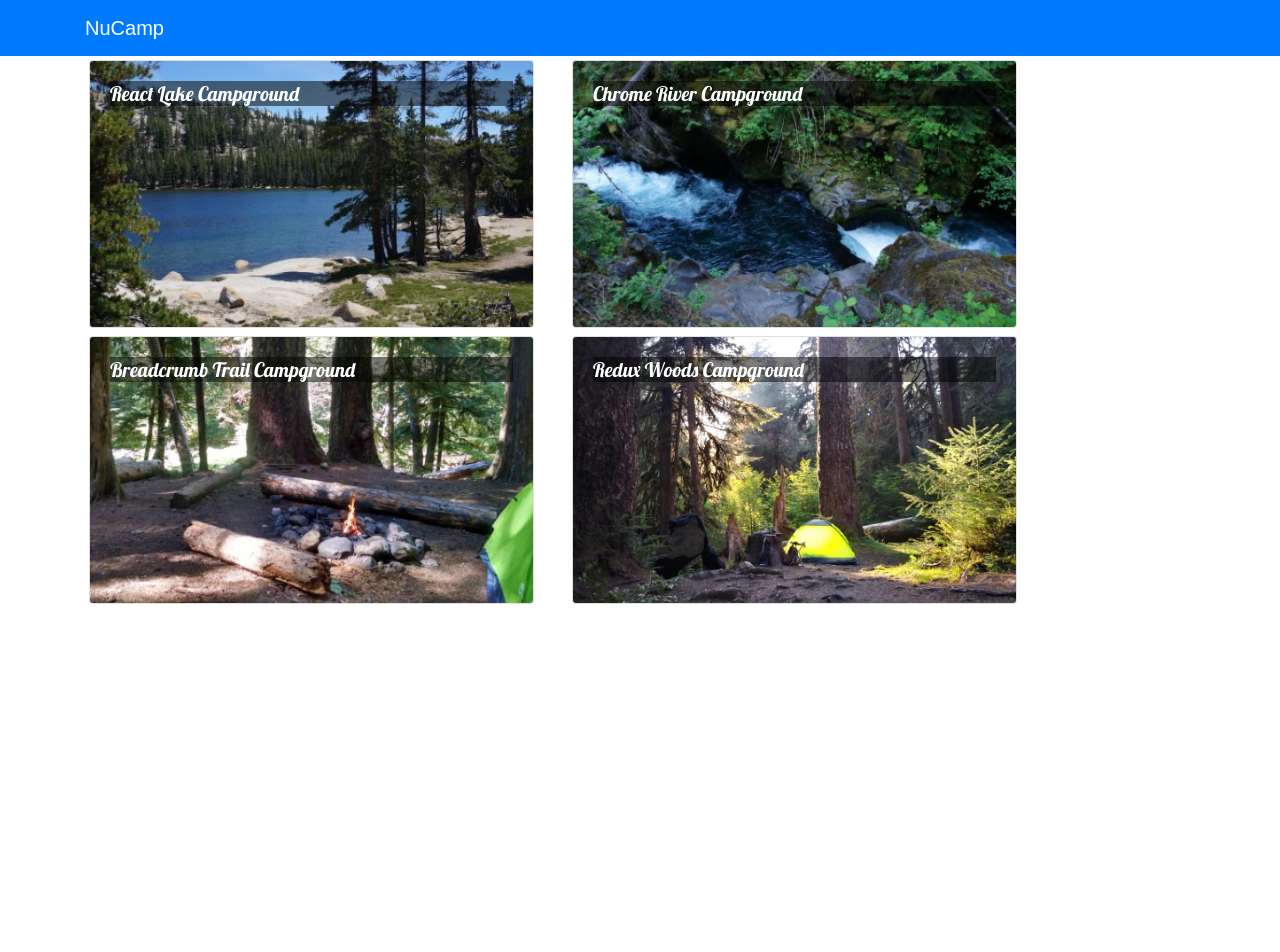
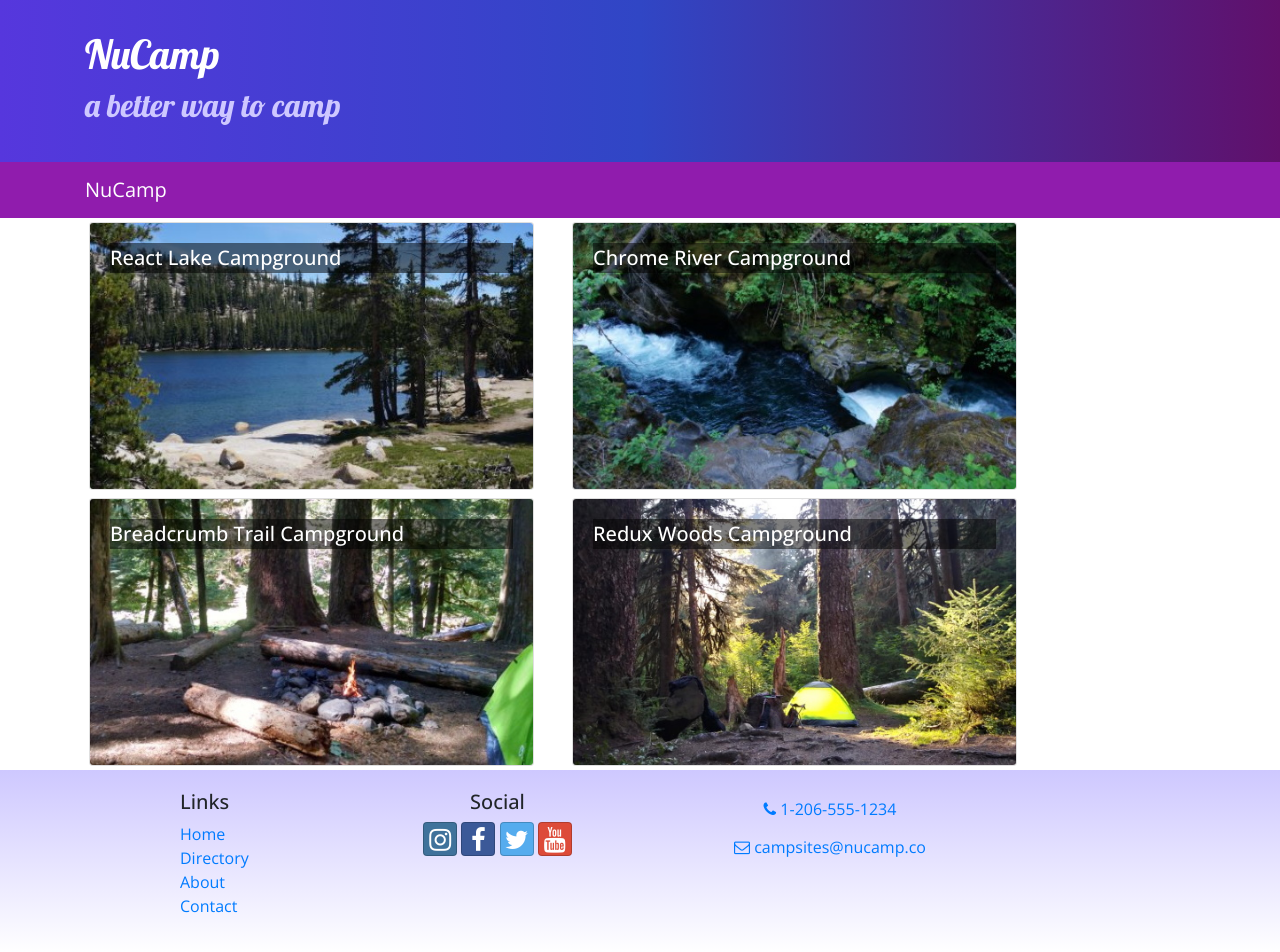
Before and after one commit to junalynnc/react-nucampsite, a React (Create React App) app: page / in a window 1280 px wide. Before the commit the page ends 800 px from the top, so only its background shows below. Built offline with nearby package versions, Linux system fonts and the light colour scheme.

Commit message:
Header and Footer

```diff
--- a/package.json
+++ b/package.json
@@ -7,6 +7,8 @@
     "@testing-library/react": "^11.1.0",
     "@testing-library/user-event": "^12.1.10",
     "bootstrap": "4.5.2",
+    "bootstrap-social": "5.1.1",
+    "font-awesome": "4.7.0",
     "react": "^17.0.2",
     "react-dom": "^17.0.2",
     "react-popper": "1.3.6",
--- a/src/App.css
+++ b/src/App.css
@@ -1,12 +1,47 @@
 body {
-  font-family: "Open-Sans", sans-serif;
+  font-family: "Open Sans", sans-serif;
+}
+
+h1, h2, h3, .card-body>.card-title {
+    font-family: "Lobster", cursive;
 }
 
 .card-title {
-  font: 500 1.25rem "Lobster", cursive;
+    font-weight: 500;
+    font-size: 1.25rem;
+}
+
+h2 {
+    color: #3046C5;
 }
 
 .card-img-overlay .card-title {
-  color: white;
-  background-color: rgba(0, 0, 0, 0.5);
+    color: white;
+    background-color: rgba(0, 0, 0, 0.5);
 }
+
+.row-content {
+    padding: 50px 0;
+    border-bottom: 1px ridge;
+    min-height: 200px;
+}
+
+.site-footer {
+    background-image: linear-gradient(#CEC8FF, white);
+    padding: 20px 0;
+}
+
+.jumbotron {
+    margin: 0;
+    padding: 30px;
+    background-image: linear-gradient(to right, #5637DD, #3046C5, #60106B);
+    color: white;
+}
+
+.jumbotron h2 {
+    color: #CEC8FF;
+}
+
+.navbar-dark {
+    background-color: #901CAD;
+}
--- a/src/App.js
+++ b/src/App.js
@@ -1,26 +1,13 @@
 import React, { Component } from 'react';
-import { Navbar, NavbarBrand } from 'reactstrap';
-import Directory from './components/DirectoryComponent';
+import Main from './components/MainComponent';
 import './App.css';
-import { CAMPSITES } from './shared/campsites';
 
 class App extends Component {
-  constructor(props) {
-    super(props);
-    this.state = {
-      campsites: CAMPSITES
-    };
 
-  }
   render() {
     return (
       <div className="App">
-        <Navbar dark color="primary">
-          <div className="container">
-            <NavbarBrand href="/">NuCamp</NavbarBrand>
-          </div>
-        </Navbar>
-        <Directory campsites={this.state.campsites} />
+        <Main />
       </div>
     );
   }
--- a/src/components/CampsiteInfoComponent.js
+++ b/src/components/CampsiteInfoComponent.js
@@ -1,10 +1,9 @@
-import React, { Component } from 'react';
+import React from 'react';
 import { Card, CardImg, CardText, CardBody, CardTitle } from 'reactstrap';
 
 
-class CampsiteInfo extends Component {
 
-    renderCampsite(campsite) {
+function RenderCampsite({campsite}) {
     return (
         <div className='col-md-5 m-1'>
             <Card>
@@ -18,7 +17,7 @@
     );
 }
 
-    renderComments(comments) {
+function RenderComments({comments}) {
     if (comments) {
         return (
             <div className='col-md-5 m-1'>
@@ -47,17 +46,16 @@
     return <div />;
 }
 
-    render() {
-        if (this.props.campsite) { //if there is a campsite, return a div with className of row
+function CampsiteInfo(props) {
+    if (props.campsite) { //if there is a campsite, return a div with className of row
         return (
             <div className="row">
-                    {this.renderCampsite(this.props.campsite)}
-                    {this.renderComments(this.props.campsite.comments)}
+                <RenderCampsite campsite={props.campsite} />
+                <RenderComments comments={props.campsite.comments} />
             </div>
         );
     }
     return <div />; //if not, then return an empty div
 }
-}
 
 export default CampsiteInfo;
--- a/src/components/DirectoryComponent.js
+++ b/src/components/DirectoryComponent.js
@@ -1,29 +1,23 @@
-import React, { Component } from 'react';
-import CampsiteInfo from './CampsiteInfoComponent';
+import React from 'react';
 import { Card, CardImg, CardImgOverlay, CardTitle } from 'reactstrap';
 
-class Directory extends Component {
-    constructor(props) {
-        super(props);
-        this.state = {
-            selectedCampsite: null
-        };
-    }
+function RenderDirectoryItem({campsite, onClick}) {
 
-    onCampsiteSelect(campsite) {
-        this.setState({ selectedCampsite: campsite });
-    }
-
-    render() {
-        const directory = this.props.campsites.map(campsite => {
     return (
-                <div key={campsite.id} className="col-md-5 m-1">
-                    <Card onClick={() => this.onCampsiteSelect(campsite)}>
+        <Card onClick={() => onClick(campsite.id)}>
             <CardImg width="100%" src={campsite.image} alt={campsite.name} />
             <CardImgOverlay>
                 <CardTitle>{campsite.name}</CardTitle>
             </CardImgOverlay>
         </Card>
+    );
+}
+function Directory(props) {
+
+    const directory = props.campsites.map(campsite => {
+        return (
+            <div key={campsite.id} className="col-md-5 m-1">
+                <RenderDirectoryItem campsite={campsite} onClick={props.onClick} />
             </div>
         );
     });
@@ -33,10 +27,8 @@
             <div className="row">
                 {directory}
             </div>
-                <CampsiteInfo campsite={this.state.selectedCampsite} />
         </div>
     );
 }
-}
 
 export default Directory;
--- /dev/null
+++ b/src/components/FooterComponent.js
@@ -0,0 +1,34 @@
+import React from 'react';
+
+function Footer(props) {
+    return (
+        <footer className="site-footer">
+            <div className="container">
+                <div className="row">
+                    <div className="col-4 col-sm-2 offset-1">
+                        <h5>Links</h5>
+                        <ul className="list-unstyled">
+                            <li><a href="#">Home</a></li>
+                            <li><a href="#">Directory</a></li>
+                            <li><a href="#">About</a></li>
+                            <li><a href="#">Contact</a></li>
+                        </ul>
+                    </div>
+                    <div className="col-6 col-sm-3 text-center">
+                        <h5>Social</h5>
+                        <a className="btn btn-social-icon btn-instagram" href="http://instagram.com/"><i className="fa fa-instagram" /></a>{' '}
+                        <a className="btn btn-social-icon btn-facebook" href="http://www.facebook.com/"><i className="fa fa-facebook" /></a>{' '}
+                        <a className="btn btn-social-icon btn-twitter" href="http://twitter.com/"><i className="fa fa-twitter" /></a>{' '}
+                        <a className="btn btn-social-icon btn-google" href="http://youtube.com/"><i className="fa fa-youtube" /></a>
+                    </div>
+                    <div className="col-sm-4 text-center">
+                        <a role="button" className="btn btn-link" href="tel:+12065551234"><i className="fa fa-phone" /> 1-206-555-1234</a><br />
+                        <a role="button" className="btn btn-link" href="mailto:notreal@notreal.co"><i className="fa fa-envelope-o" /> campsites@nucamp.co</a>
+                    </div>
+                </div>
+            </div>
+        </footer>
+    );
+}
+
+export default Footer;
--- /dev/null
+++ b/src/components/HeaderComponent.js
@@ -0,0 +1,29 @@
+import React, { Component } from 'react';
+import { Navbar, NavbarBrand, Jumbotron } from 'reactstrap';
+
+class Header extends Component {
+    render() {
+        return (
+            <React.Fragment>
+                <Jumbotron fluid>
+                    <div className="container">
+                        <div className="row">
+                            <div className="col">
+                                <h1>NuCamp</h1>
+                                <h2>a better way to camp</h2>
+                            </div>
+                        </div>
+                    </div>
+                    </Jumbotron>
+
+                    <Navbar dark sticky="top">
+                        <div className="container">
+                            <NavbarBrand href="/">NuCamp</NavbarBrand>
+                        </div>
+                    </Navbar>
+            </React.Fragment>
+        );
+    }
+}
+
+export default Header;
--- a/src/components/MainComponent.js
+++ b/src/components/MainComponent.js
@@ -1,7 +1,8 @@
 import React, { Component } from 'react';
-import { Navbar, NavbarBrand } from 'reactstrap';
 import Directory from './DirectoryComponent';
 import CampsiteInfo from './CampsiteInfoComponent';
+import Header from './HeaderComponent';
+import Footer from './FooterComponent';
 import { CAMPSITES } from '../shared/campsites';
 
 class Main extends Component {
@@ -20,13 +21,10 @@
     render() {
         return (
             <div>
-                <Navbar dark color="primary">
-                    <div className="container">
-                        <NavbarBrand href="/">NuCamp</NavbarBrand>
-                    </div>
-                </Navbar>
+                <Header />
                 <Directory campsites={this.state.campsites} onClick={campsiteId => this.onCampsiteSelect(campsiteId)} />
                 <CampsiteInfo campsite={this.state.campsites.filter(campsite => campsite.id === this.state.selectedCampsite)[0]} />
+                <Footer />
             </div>
         );
     };
--- a/src/index.js
+++ b/src/index.js
@@ -5,6 +5,8 @@
 import 'bootstrap/dist/css/bootstrap.min.css';
 import 'typeface-lobster';
 import 'typeface-open-sans';
+import 'font-awesome/css/font-awesome.css';
+import 'bootstrap-social/bootstrap-social.css';
 import App from './App';
 
 ReactDOM.render(
```
Also changed, not shown: 1 other file (tests, documents, lock files or other folders). Lines whose indentation alone changed are shown as unchanged.
